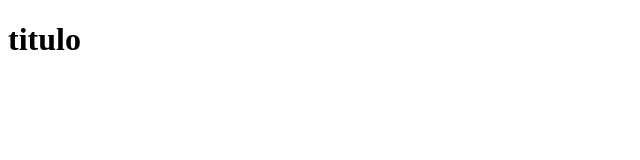
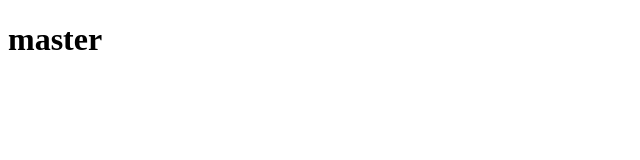
Before and after one commit to edwardOsb-18/x, a plain HTML site: page index.html in a window 1280 px wide. Shown: the full height of the page, 0-640 px from the left. Drawn offline with Linux system fonts and the light colour scheme.

Commit message:
master jj1

```diff
--- a/index.html
+++ b/index.html
@@ -6,7 +6,7 @@
     <title>Document</title>
 </head>
 <body>
-    <h1>titulo</h1>
+    <h1>master</h1>
 
 </body>
 </html>
```
